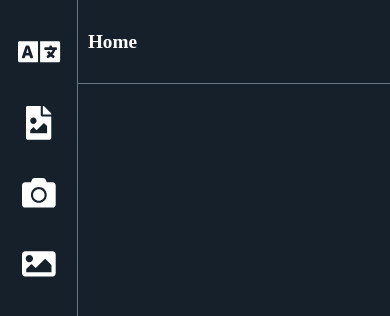
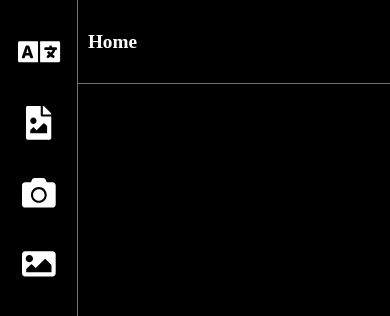
Before and after one commit to waseemhathot/ImageTextTranslator, an Angular app: page / in a window 390 px wide. Shown: the top 316 px of the page. Built offline with nearby package versions, Linux system fonts and the light colour scheme.

Commit message:
another attempt at fixing rotation on mobile with alert

```diff
--- a/src/styles.css
+++ b/src/styles.css
@@ -373,7 +373,7 @@ textarea {
 
 :root {
     --app-border-color: rgb(101, 119, 134);
-    --app-background-color: #15202B;
+    --app-background-color: black;
     --app-text-color: white;
     --app-error-color: rgb(224, 36, 36);
     --app-success-color: rgb(124,252,0);
```
